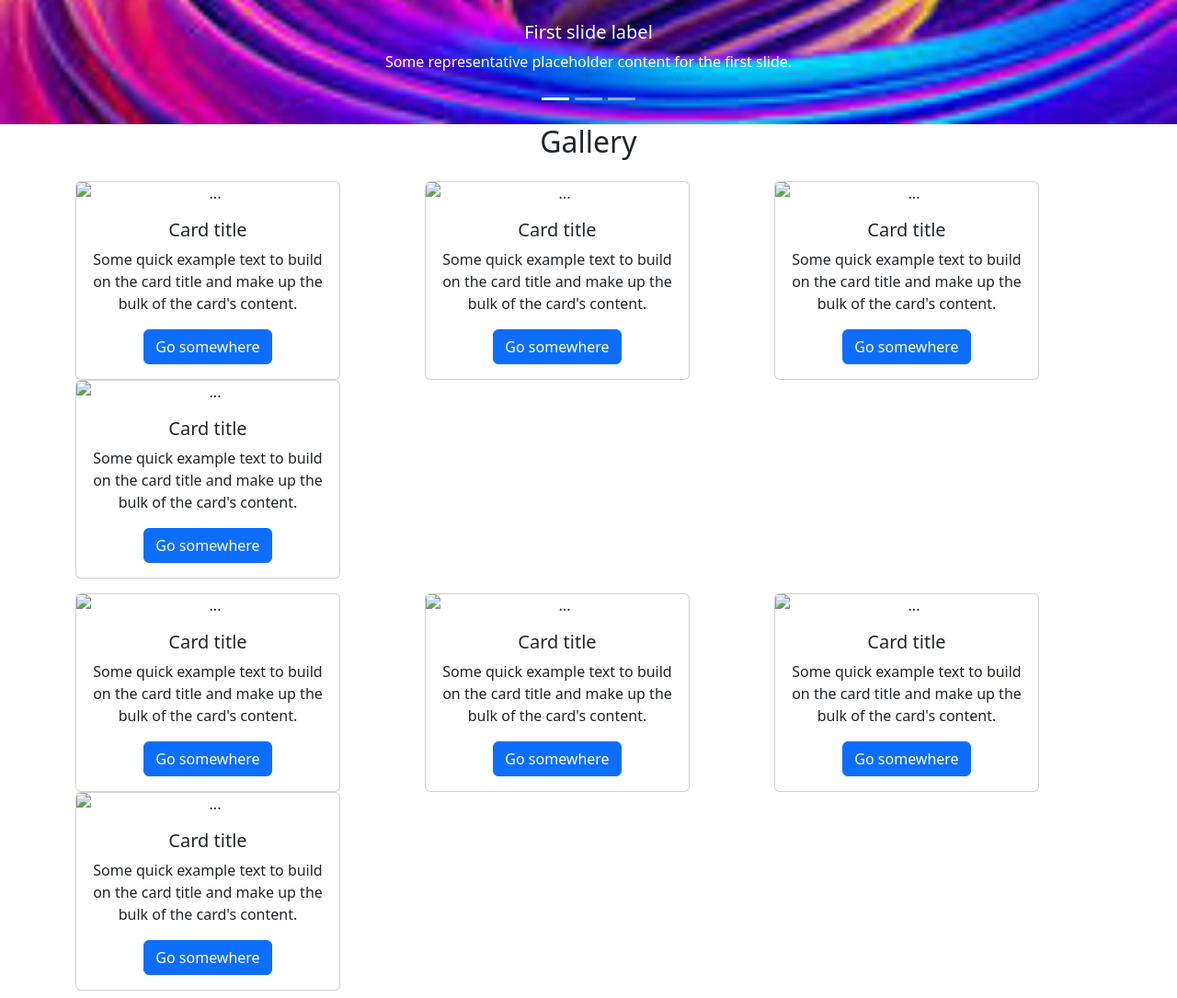
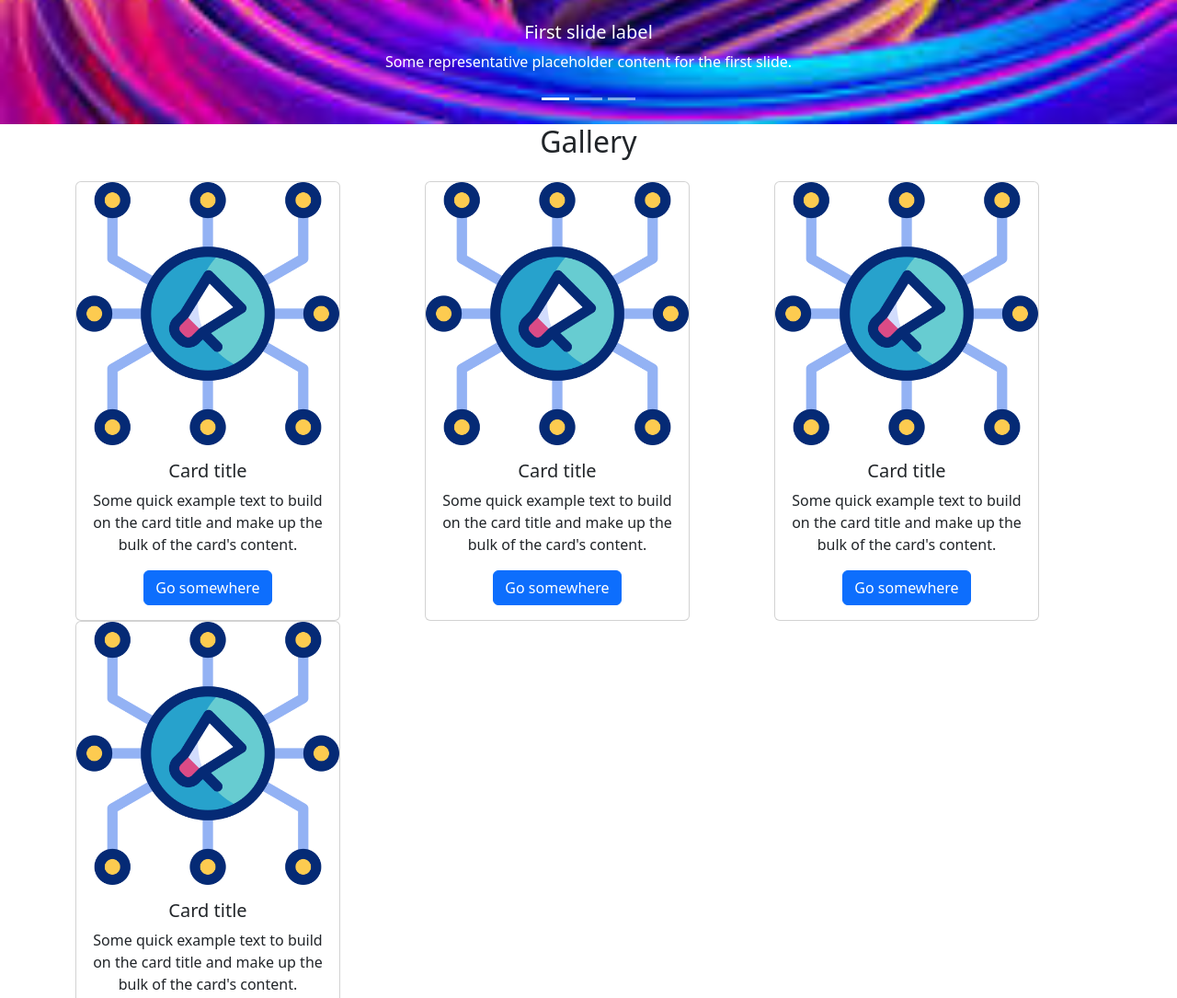
Before and after one commit to rkr-a/test-prelim, a plain HTML site: page index.html in a window 1280 px wide. Shown: the part 641-1726 px from the top of the page at 92% size. Drawn offline with nearby package versions, Linux system fonts and the light colour scheme.

Commit message:
Add files via upload

```diff
--- a/index.html
+++ b/index.html
@@ -75,14 +75,15 @@
     </button>
   </div>
   <!-- end carousel -->
-   <!--start gallery  -->
-   <!-- start 1st Column -->
+
+  <!--start gallery  -->
+  <!-- start 1st Column -->
     <h2 id="Gallery" class="text-center">Gallery</h2>
    <div class="container text-center py-3">
     <div class="row">
       <div class="col">
         <div class="card" style="width: 18rem;">
-            <img src="..." class="card-img-top" alt="...">
+            <img src="images/logo.png" class="card-img-top" alt="...">
             <div class="card-body">
               <h5 class="card-title">Card title</h5>
               <p class="card-text">Some quick example text to build on the card title and make up the bulk of the card's content.</p>
@@ -92,7 +93,7 @@
       </div>
       <div class="col">
         <div class="card" style="width: 18rem;">
-            <img src="..." class="card-img-top" alt="...">
+            <img src="images/logo.png" class="card-img-top" alt="...">
             <div class="card-body">
               <h5 class="card-title">Card title</h5>
               <p class="card-text">Some quick example text to build on the card title and make up the bulk of the card's content.</p>
@@ -102,7 +103,7 @@
       </div>
       <div class="col">
         <div class="card" style="width: 18rem;">
-            <img src="..." class="card-img-top" alt="...">
+            <img src="images/logo.png" class="card-img-top" alt="...">
             <div class="card-body">
               <h5 class="card-title">Card title</h5>
               <p class="card-text">Some quick example text to build on the card title and make up the bulk of the card's content.</p>
@@ -112,7 +113,7 @@
       </div>
       <div class="col">
         <div class="card" style="width: 18rem;">
-            <img src="..." class="card-img-top" alt="...">
+            <img src="images/logo.png" class="card-img-top" alt="...">
             <div class="card-body">
               <h5 class="card-title">Card title</h5>
               <p class="card-text">Some quick example text to build on the card title and make up the bulk of the card's content.</p>
@@ -125,7 +126,7 @@
     <div class="row py-3">
         <div class="col">
           <div class="card" style="width: 18rem;">
-              <img src="..." class="card-img-top" alt="...">
+              <img src="images/logo.png" class="card-img-top" alt="...">
               <div class="card-body">
                 <h5 class="card-title">Card title</h5>
                 <p class="card-text">Some quick example text to build on the card title and make up the bulk of the card's content.</p>
@@ -135,7 +136,7 @@
         </div>
         <div class="col">
           <div class="card" style="width: 18rem;">
-              <img src="..." class="card-img-top" alt="...">
+              <img src="images/logo.png" class="card-img-top" alt="...">
               <div class="card-body">
                 <h5 class="card-title">Card title</h5>
                 <p class="card-text">Some quick example text to build on the card title and make up the bulk of the card's content.</p>
@@ -145,7 +146,7 @@
         </div>
         <div class="col">
           <div class="card" style="width: 18rem;">
-              <img src="..." class="card-img-top" alt="...">
+              <img src="images/logo.png" class="card-img-top" alt="...">
               <div class="card-body">
                 <h5 class="card-title">Card title</h5>
                 <p class="card-text">Some quick example text to build on the card title and make up the bulk of the card's content.</p>
@@ -155,7 +156,7 @@
         </div>
         <div class="col">
           <div class="card" style="width: 18rem;">
-              <img src="..." class="card-img-top" alt="...">
+              <img src="images/logo.png" class="card-img-top" alt="...">
               <div class="card-body">
                 <h5 class="card-title">Card title</h5>
                 <p class="card-text">Some quick example text to build on the card title and make up the bulk of the card's content.</p>
@@ -168,7 +169,7 @@
      <div class="row py-3">
         <div class="col">
           <div class="card" style="width: 18rem;">
-              <img src="..." class="card-img-top" alt="...">
+              <img src="images/logo.png" class="card-img-top" alt="...">
               <div class="card-body">
                 <h5 class="card-title">Card title</h5>
                 <p class="card-text">Some quick example text to build on the card title and make up the bulk of the card's content.</p>
@@ -238,6 +239,7 @@
 
     </div>
   </div>
+
 <!-- My team 4 columns and cards -->
 <h2 id="Contact" class="text-center">My Team</h2>
 <div class="container text-center">
```
